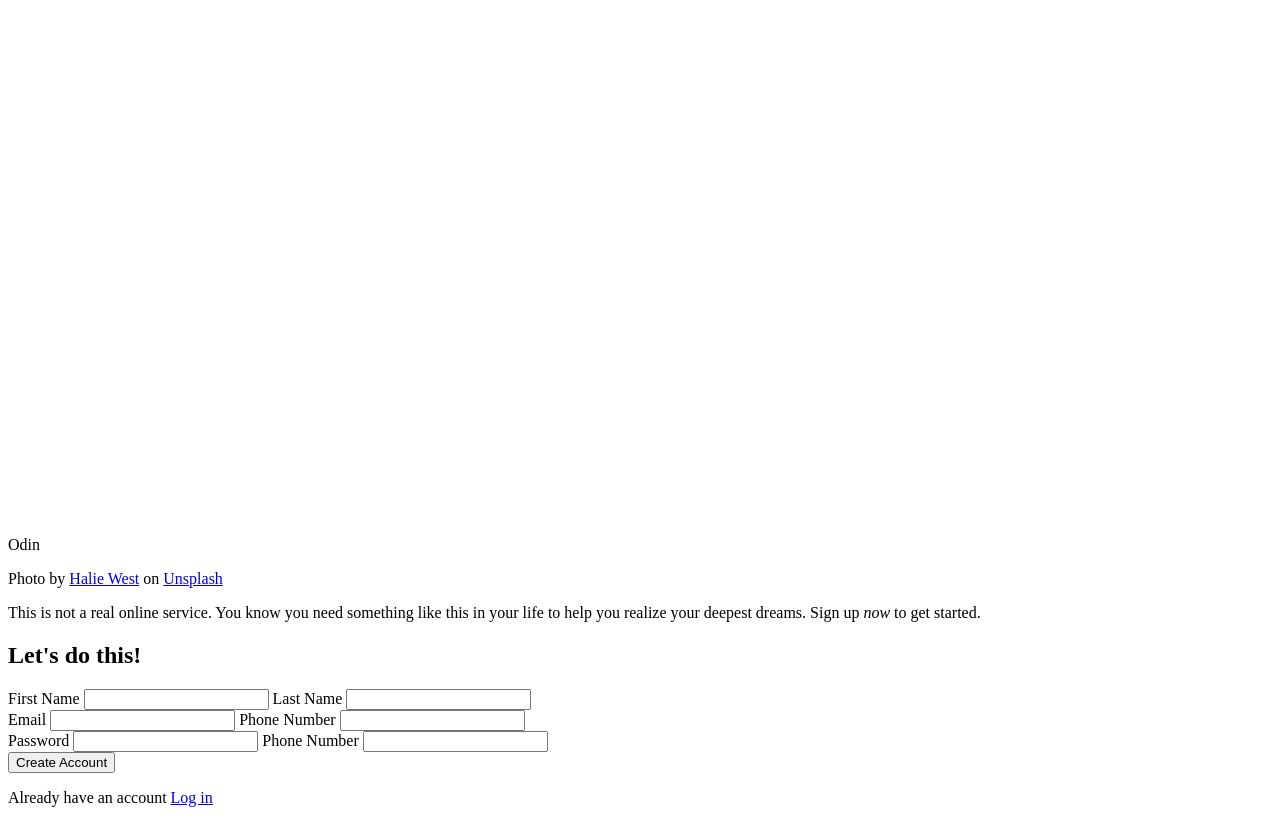
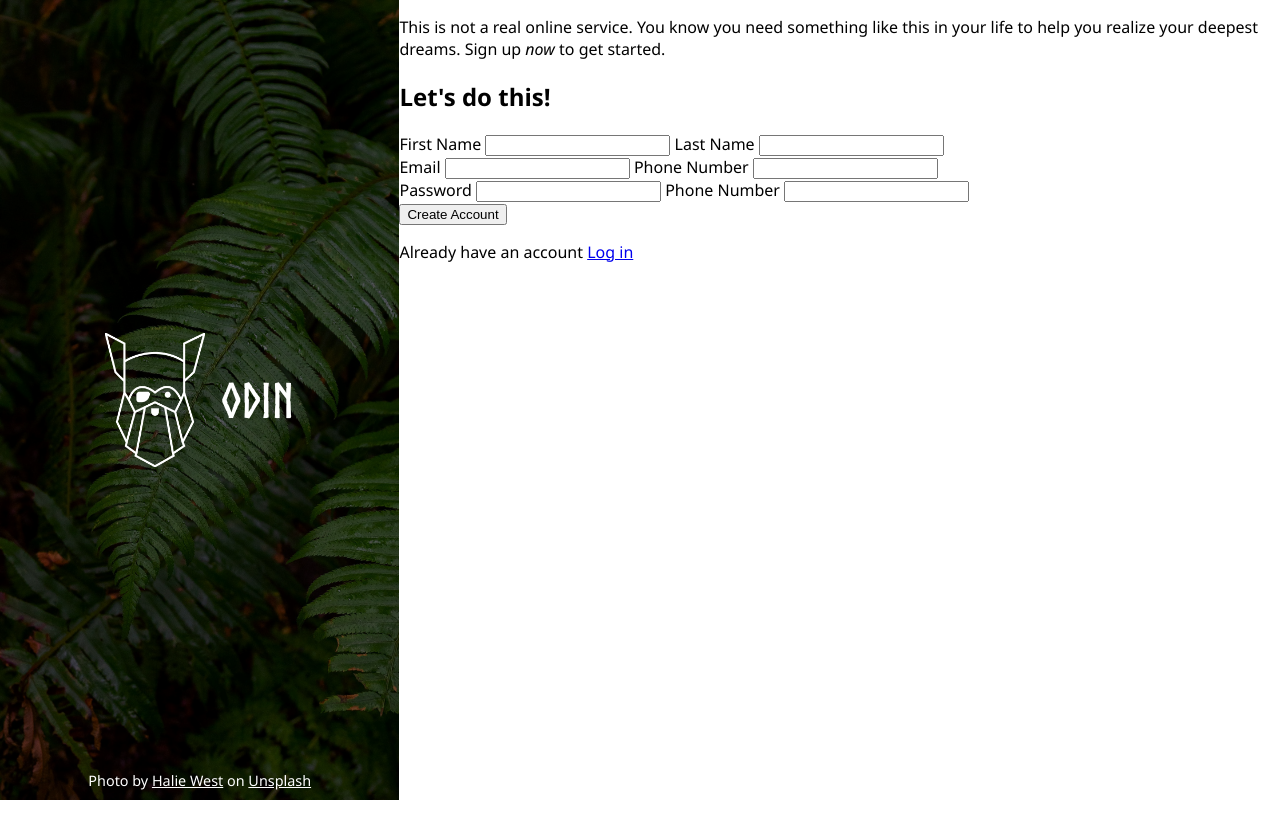
Before and after one commit to aneesh199608/sign-up-form, a plain HTML site: page index.html in a window 1280 px wide. After the commit the page ends 800 px from the top, so only its background shows below. Drawn offline with Linux system fonts and the light colour scheme.

Commit message:
feat: add styling to section 1

```diff
--- a/index.html
+++ b/index.html
@@ -4,12 +4,13 @@
     <meta charset="UTF-8">
     <meta name="viewport" content="width=device-width, initial-scale=1.0">
     <title>Document</title>
+    <link rel="stylesheet" href="style.css">
 </head>
 <body>
     <section class="section-1">
         <div class="odin-overlay">
             <div class="odinheader">
-                <img src="assets/odin-line.png" alt="Logo of Odin">
+                <img class="odin-image" src="assets/odin-line.png" alt="Logo of Odin">
                 <p class="odintitle">Odin</p>
             </div>
         </div>
--- a/style.css
+++ b/style.css
@@ -1,8 +1,68 @@
 @font-face {
     font-family: 'Norse';
-    src: url('Norse-Bold.woff2') format('woff2'),
-        url('Norse-Bold.woff') format('woff');
+    src: url('font/Norse-Bold.woff2') format('woff2'),
+        url('font/Norse-Bold.woff') format('woff');
     font-weight: bold;
     font-style: normal;
     font-display: swap;
 }
+
+body {
+    display: flex;
+    margin: 0;
+    font-family: 'Segoe UI', Tahoma, Geneva, Verdana, sans-serif;
+}
+
+.section-1 {
+    background: url("assets/image.jpg");
+    background-size: cover;
+    height: 100vh;
+    width: 40%;
+    display: flex;
+    align-items: center;
+    justify-content: center;
+    position: relative; /* Added to create positioning context */
+}
+
+.odin-overlay {
+    display: flex;
+    justify-content: center;
+    align-items: center;
+    width: 100%;
+    height: 100%;
+    background: rgba(0, 0, 0, 0.6);
+}
+
+.odinheader { /* Fixed class name to match HTML (was .odin-header) */
+    display: flex;
+    align-items: center; /* Vertical alignment */
+    gap: 1rem; /* Space between image and text */
+}
+
+.odintitle {
+    color: white;
+    font-family: 'Norse', sans-serif;
+    font-size: 3rem;
+    margin: 0; /* Remove default paragraph margins */
+    line-height: 1; /* Prevent extra space from line height */
+}
+
+figcaption {
+    position: absolute;
+    bottom: 0;
+    width: 100%; /* Match parent width */
+    color: white;
+    text-align: center;
+    padding: 10px 0;
+    font-size: 0.9rem;
+    left: 0; /* Ensure alignment with parent */
+}
+
+.odin-image {
+    width: 100px;
+    height: auto; /* Maintain aspect ratio */
+}
+
+figcaption a {
+    color: white;
+}
```
